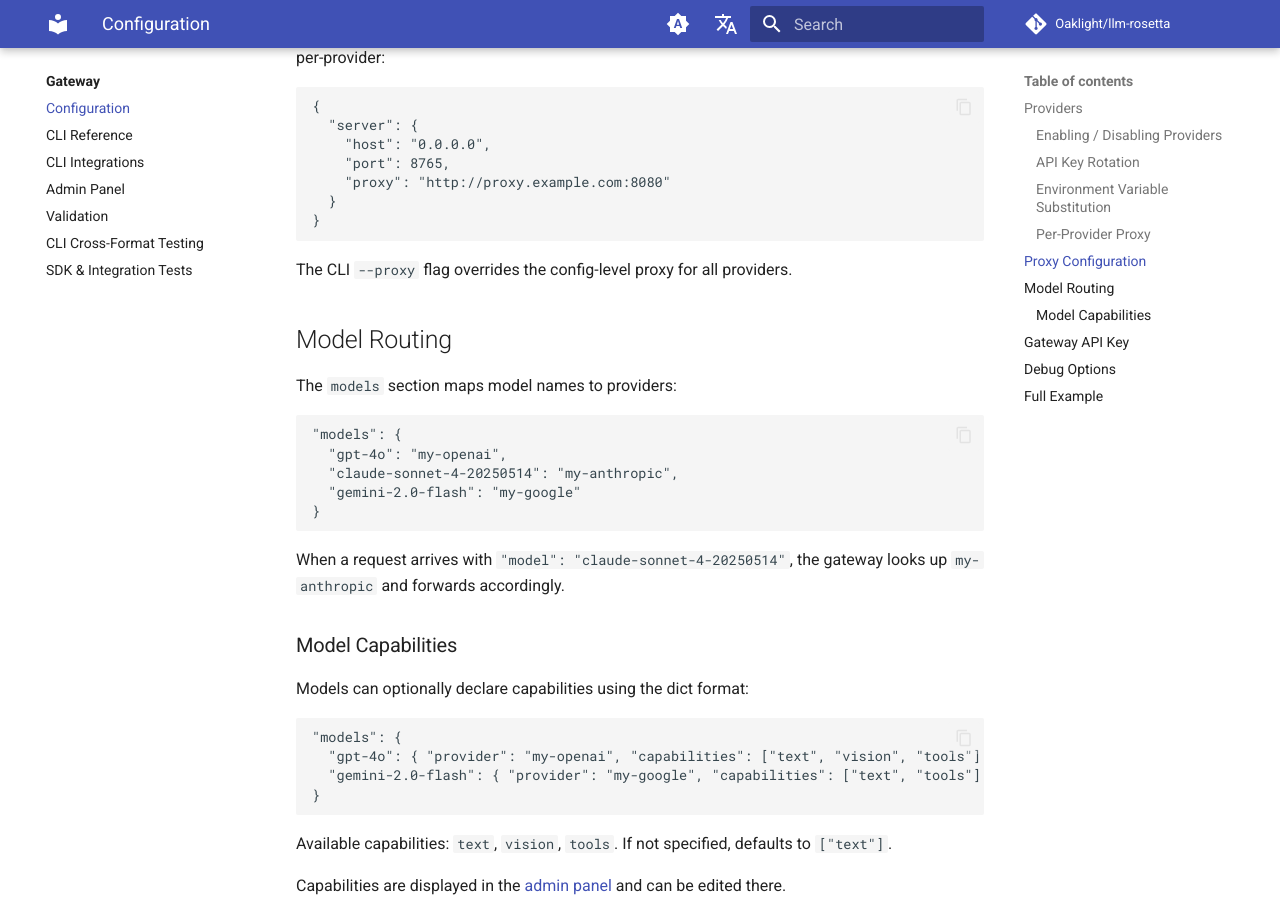
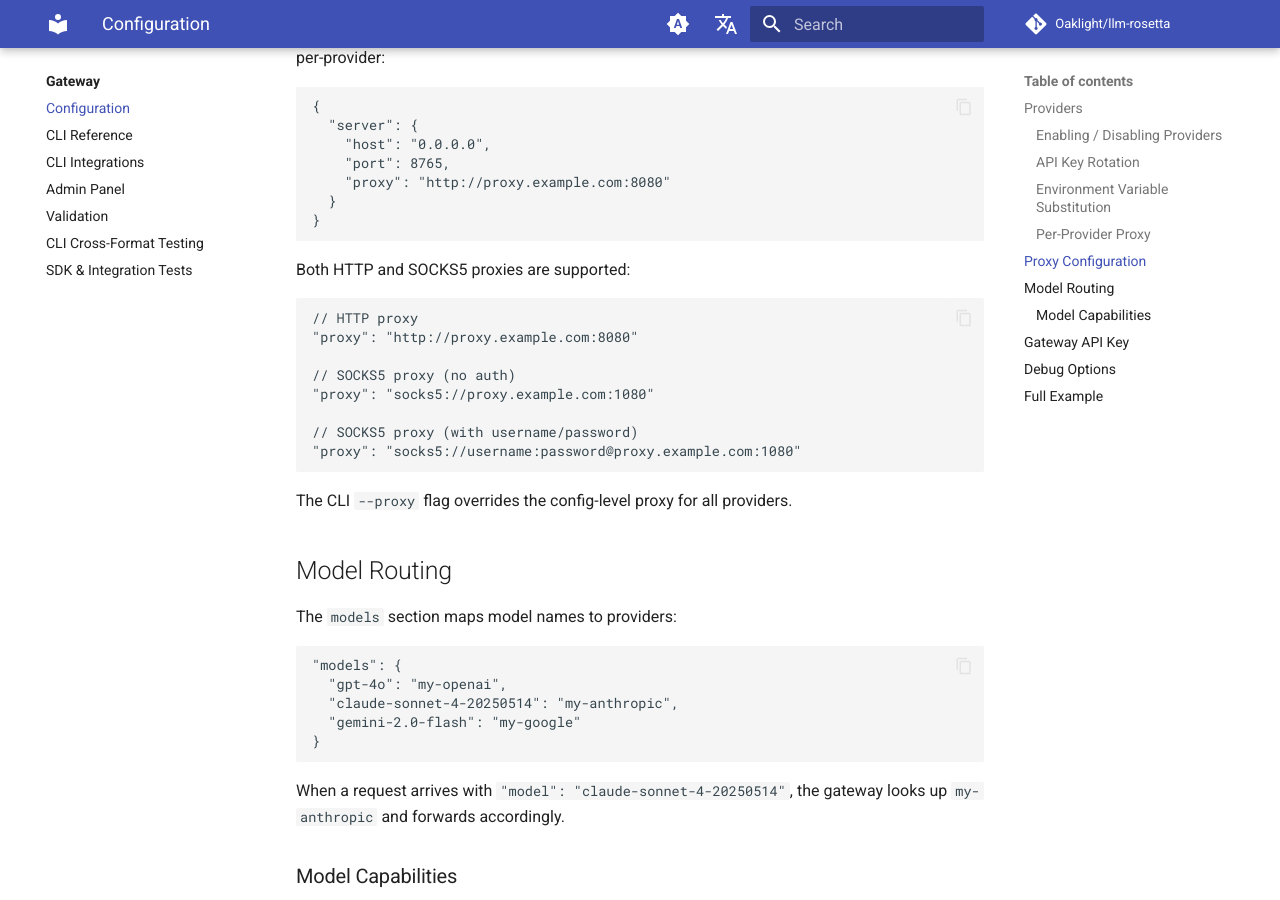
Before and after one commit to Oaklight/llm-rosetta, an MkDocs documentation site: the page built from docs/gateway/configuration.md, in a window 1280 px wide and 900 px high, scrolled down 1589 px. Built offline with MkDocs 1.6.1 and Material for MkDocs 9.7.7, drawn with Linux system fonts in a browser that asks for light colours; comment, search, counter and statistics services are not loaded.

Commit message:
docs: restore SOCKS5 proxy support, add SOCKS5 config examples

````diff
--- a/docs/gateway/configuration.md
+++ b/docs/gateway/configuration.md
@@ -71,6 +71,19 @@ A global proxy can be set in the `server` section and applies to all providers u
     "proxy": "http://proxy.example.com:8080"
   }
 }
+```
+
+Both HTTP and SOCKS5 proxies are supported:
+
+```jsonc
+// HTTP proxy
+"proxy": "http://proxy.example.com:8080"
+
+// SOCKS5 proxy (no auth)
+"proxy": "socks5://proxy.example.com:1080"
+
+// SOCKS5 proxy (with username/password)
+"proxy": "socks5://username:password@proxy.example.com:1080"
 ```
 
 The CLI `--proxy` flag overrides the config-level proxy for all providers.
````
Also changed, not shown: docs/changelog.md (+5 -1 lines).
